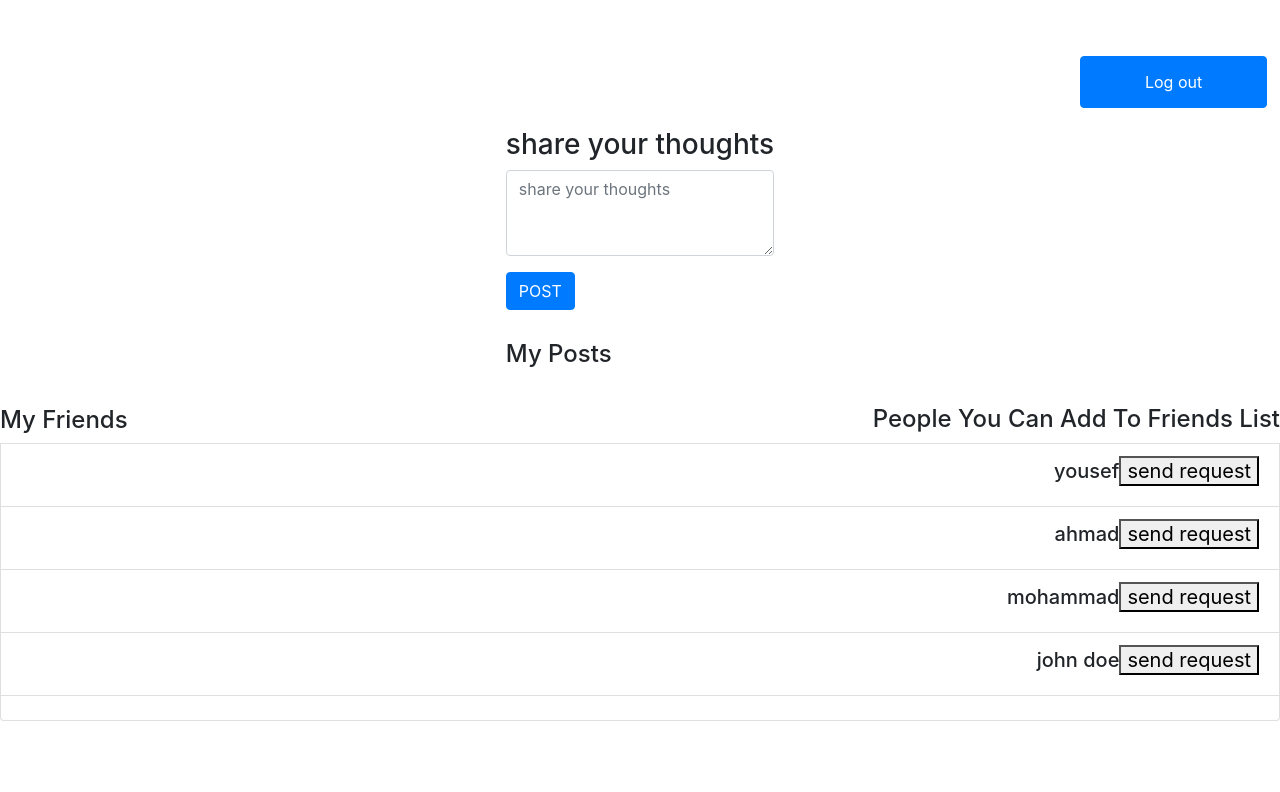
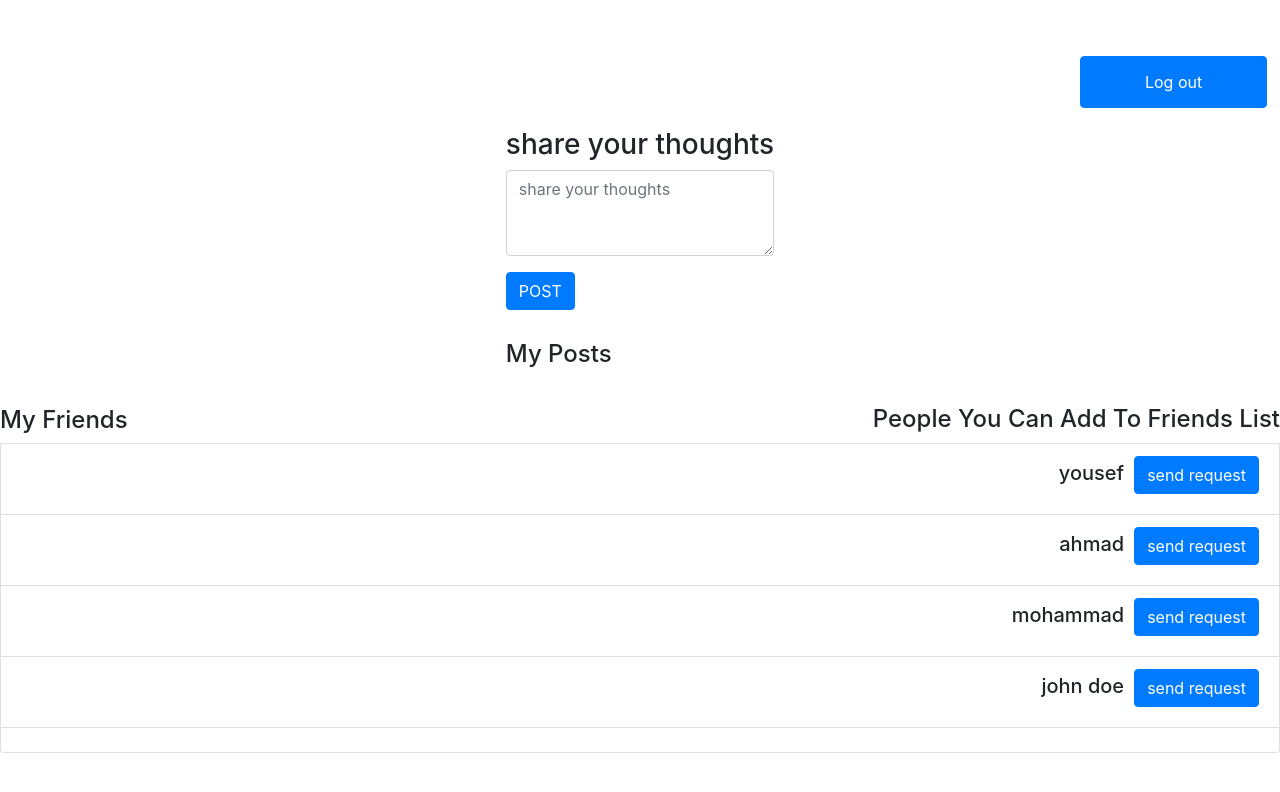
Before and after one commit to yousef-97/task, a React (Create React App) app: page / in a window 1280 px wide. Both pictures are taken after typing "Sample", "Sample123" into the empty fields and a click on the button "SIGN UP". Shown: the top 792 px of the page. Built offline with nearby package versions, Linux system fonts and the light colour scheme.

Commit message:
the button look better

```diff
--- a/src/App.scss
+++ b/src/App.scss
@@ -22,8 +22,8 @@
     position: absolute;
     left: 0;
 }
-.zind{
-    z-index: 1000;
+.inside{
+    margin-left: 10px;
 }
 main {
     display: flex;
--- a/src/components/posting.js
+++ b/src/components/posting.js
@@ -41,8 +41,8 @@ function Posting(props) {
                 {props.data.users.map(user =>
                     <ListGroup.Item key={Math.random()} className='people'>
                         {user.username !== props.data.signedInUser.username && props.data.signedInUser.friends.includes(user.username) ?
-                            <h5>{user.username}<button className='zind' onClick={() => props.addFriend(user.username)}>X</button></h5>
-                            :user.username !== props.data.signedInUser.username?<h5 className='notFriends'>{user.username}<button className='zind' onClick={() => props.addFriend(user.username)}>send request</button></h5>:null }
+                            <h5>{user.username}<Button className='inside' onClick={() => props.addFriend(user.username)}>X</Button></h5>
+                            :user.username !== props.data.signedInUser.username?<h5 className='notFriends'>{user.username}<Button className='inside' onClick={() => props.addFriend(user.username)}>send request</Button></h5>:null }
 
                     </ListGroup.Item>
                 )}
```
